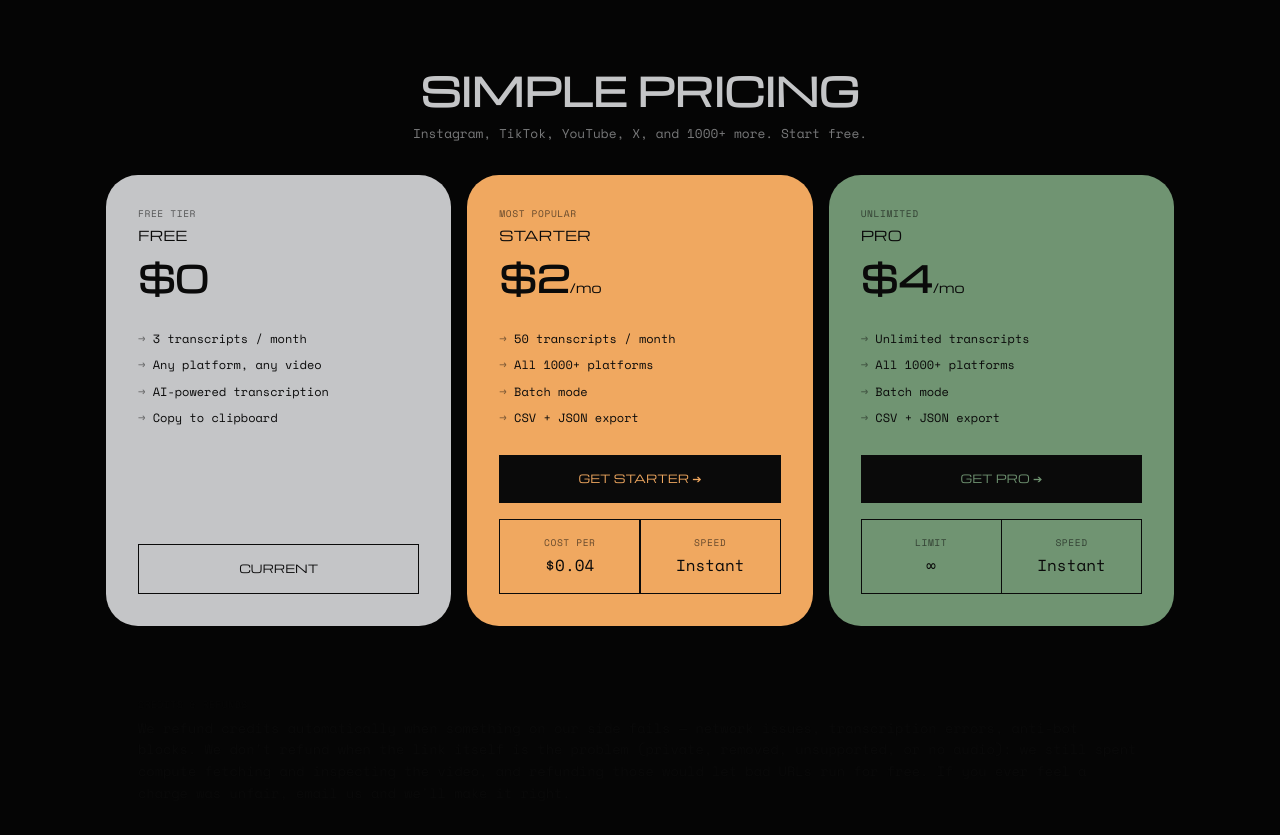
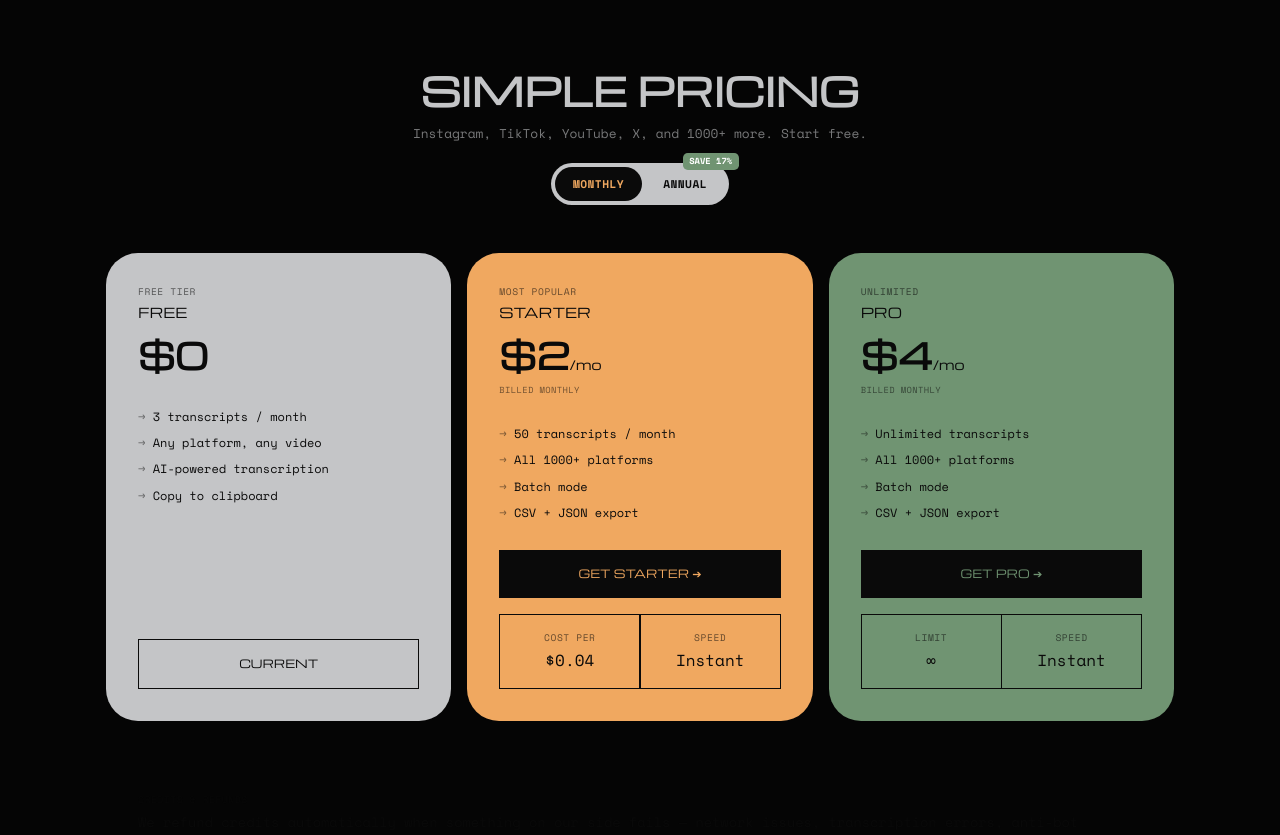
Before and after one commit to attentionfactory/transcriptx, a Flask app: page /pricing in a window 1280 px wide. Shown: the part 82-917 px from the top of the page. Run offline with Flask 3, Linux system fonts and the light colour scheme; some libraries are stand-ins or nearby versions.

Commit message:
Add annual billing with a Monthly/Annual pricing toggle.
Introduces annual variants for Starter and Pro, priced at 10× monthly
(two months free, 17% saving). The pricing page now has a Monthly/
Annual toggle that swaps prices and CTA URLs client-side — pure HTML/
CSS/JS, no backend trip. The Polar webhook recognizes the annual
product IDs and maps them to the same starter/pro plan keys, so
entitlements are identical regardless of interval; the chosen
interval is recorded on users.billing_interval for analytics. Annual
checkout URLs fall back to monthly URLs until the new products are
configured in Polar, so this can ship and ride along until the
dashboard work is done.

Co-Authored-By: Claude Opus 4.6 (1M context) <noreply@anthropic.com>

```diff
--- a/app.py
+++ b/app.py
@@ -53,6 +53,7 @@ from database import (
     set_verify_code, verify_email, verify_code_for_user, set_user_password,
     log_transcript_attempt, set_transcript_rating,
     maybe_claim_dunning_stage, clear_dunning_stage,
+    set_billing_interval,
     get_credits_for_user, use_credit_for_user, refund_credit_for_user,
     grant_credits,
     link_polar_to_user,
@@ -73,8 +74,12 @@ app.secret_key = os.environ.get("SECRET_KEY", "change-me-in-production-" + uuid.
 POLAR_WEBHOOK_SECRET = os.environ.get("POLAR_WEBHOOK_SECRET", "")
 POLAR_STARTER_PRODUCT_ID = os.environ.get("POLAR_STARTER_PRODUCT_ID", "")
 POLAR_PRO_PRODUCT_ID = os.environ.get("POLAR_PRO_PRODUCT_ID", "")
+POLAR_STARTER_ANNUAL_PRODUCT_ID = os.environ.get("POLAR_STARTER_ANNUAL_PRODUCT_ID", "")
+POLAR_PRO_ANNUAL_PRODUCT_ID = os.environ.get("POLAR_PRO_ANNUAL_PRODUCT_ID", "")
 POLAR_CHECKOUT_STARTER = os.environ.get("POLAR_CHECKOUT_STARTER", "#")
 POLAR_CHECKOUT_PRO = os.environ.get("POLAR_CHECKOUT_PRO", "#")
+POLAR_CHECKOUT_STARTER_ANNUAL = os.environ.get("POLAR_CHECKOUT_STARTER_ANNUAL", "").strip() or POLAR_CHECKOUT_STARTER
+POLAR_CHECKOUT_PRO_ANNUAL = os.environ.get("POLAR_CHECKOUT_PRO_ANNUAL", "").strip() or POLAR_CHECKOUT_PRO
 POLAR_CUSTOMER_PORTAL = os.environ.get("POLAR_CUSTOMER_PORTAL", "#")
 # Win-back checkout URLs (with a one-time discount code baked in) emailed to
 # users whose subscription was revoked. Fall back to standard checkout when unset.
@@ -1002,10 +1007,15 @@ def polar_webhook():
         polar_id = customer.get("id") or event_data.get("customer_id") or ""
 
         plan = None
+        billing_interval = None
         if POLAR_PRO_PRODUCT_ID and product_id == POLAR_PRO_PRODUCT_ID:
-            plan = "pro"
+            plan, billing_interval = "pro", "monthly"
         elif POLAR_STARTER_PRODUCT_ID and product_id == POLAR_STARTER_PRODUCT_ID:
-            plan = "starter"
+            plan, billing_interval = "starter", "monthly"
+        elif POLAR_PRO_ANNUAL_PRODUCT_ID and product_id == POLAR_PRO_ANNUAL_PRODUCT_ID:
+            plan, billing_interval = "pro", "annual"
+        elif POLAR_STARTER_ANNUAL_PRODUCT_ID and product_id == POLAR_STARTER_ANNUAL_PRODUCT_ID:
+            plan, billing_interval = "starter", "annual"
 
         if plan is None:
             strict_types = (
@@ -1046,7 +1056,14 @@ def polar_webhook():
         )
         if event_type in subscription_events:
             sync_polar_subscription_webhook(event_type, event_data, plan)
-            logging.info("Polar webhook %s synced (plan=%s)", event_type, plan)
+            if billing_interval and polar_id:
+                set_billing_interval(polar_id, billing_interval)
+            logging.info(
+                "Polar webhook %s synced (plan=%s, interval=%s)",
+                event_type,
+                plan,
+                billing_interval or "unknown",
+            )
 
             # Dunning: fire recovery emails on state transitions. Idempotent —
             # maybe_claim_dunning_stage ensures we only email once per stage.
@@ -2600,6 +2617,8 @@ register_page_routes(
     get_banner=get_banner,
     checkout_starter=POLAR_CHECKOUT_STARTER,
     checkout_pro=POLAR_CHECKOUT_PRO,
+    checkout_starter_annual=POLAR_CHECKOUT_STARTER_ANNUAL,
+    checkout_pro_annual=POLAR_CHECKOUT_PRO_ANNUAL,
     customer_portal=POLAR_CUSTOMER_PORTAL,
     featurebase_app_id=FEATUREBASE_APP_ID,
     guides_content=GUIDES_CONTENT,
--- a/database.py
+++ b/database.py
@@ -119,6 +119,7 @@ def _migrate_columns(db):
         ("last_billing_event_at", "TEXT"),
         ("dunning_stage", "TEXT"),
         ("dunning_sent_at", "TEXT"),
+        ("billing_interval", "TEXT"),
     ]
     for col, col_type in migrations:
         if col not in existing:
@@ -756,6 +757,17 @@ def maybe_claim_dunning_stage(user_id, stage):
         return cur.rowcount > 0
 
 
+def set_billing_interval(polar_customer_id, interval):
+    """Record whether the active subscription is monthly or annual. Analytics only."""
+    if not polar_customer_id or interval not in ("monthly", "annual"):
+        return
+    with get_db() as db:
+        db.execute(
+            "UPDATE users SET billing_interval = ? WHERE polar_customer_id = ?",
+            (interval, polar_customer_id),
+        )
+
+
 def clear_dunning_stage(user_id):
     """Clear dunning marker (e.g. after subscription returns to active)."""
     if not user_id:
--- a/routes_pages.py
+++ b/routes_pages.py
@@ -20,7 +20,14 @@ def register_page_routes(
     customer_portal,
     featurebase_app_id,
     guides_content,
+    checkout_starter_annual=None,
+    checkout_pro_annual=None,
 ):
+    # Annual checkout URLs fall back to monthly until the annual products are
+    # configured in Polar. Pricing toggle shows the same CTA for both states
+    # until annual URLs are distinct.
+    checkout_starter_annual = checkout_starter_annual or checkout_starter
+    checkout_pro_annual = checkout_pro_annual or checkout_pro
     def _tool_schema(page, canonical_url):
         return {
             "@context": "https://schema.org",
@@ -149,6 +156,8 @@ def register_page_routes(
             config={
                 "checkout_starter": checkout_starter,
                 "checkout_pro": checkout_pro,
+                "checkout_starter_annual": checkout_starter_annual,
+                "checkout_pro_annual": checkout_pro_annual,
                 "customer_portal": customer_portal,
                 "featurebase_app_id": featurebase_app_id,
             },
--- a/templates/pricing.html
+++ b/templates/pricing.html
@@ -118,6 +118,24 @@
         @media (max-width:800px) {
             .plans { grid-template-columns:1fr; }
         }
+
+        .billing-toggle {
+            display:inline-flex; background:var(--grey); border-radius:999px;
+            padding:4px; gap:4px; margin:0 auto 1rem; position:relative;
+        }
+        .billing-toggle button {
+            background:transparent; border:none; padding:.55rem 1.1rem;
+            font-family:var(--f-tech); font-size:.7rem; text-transform:uppercase;
+            letter-spacing:.04em; font-weight:700; color:var(--ink);
+            cursor:pointer; border-radius:999px; transition:.18s;
+        }
+        .billing-toggle button.active { background:var(--ink); color:var(--orange); }
+        .billing-toggle .save-tag {
+            position:absolute; top:-10px; right:-10px;
+            background:var(--green); color:#fff; font-size:.55rem; font-weight:700;
+            padding:.15rem .4rem; border-radius:.3rem; text-transform:uppercase;
+        }
+        .price-sub { display:block; font-size:.55rem; opacity:.55; margin-top:.3rem; letter-spacing:.04em; text-transform:uppercase; }
     </style>
 </head>
 <body>
@@ -133,6 +151,13 @@
         <div class="pricing-head">
             <h1>Simple Pricing</h1>
             <p>Instagram, TikTok, YouTube, X, and 1000+ more. Start free.</p>
+            <div style="display:flex;justify-content:center;margin-top:1.2rem;">
+                <div class="billing-toggle" role="tablist" aria-label="Billing interval">
+                    <button type="button" class="active" data-interval="monthly" onclick="setBilling('monthly')">Monthly</button>
+                    <button type="button" data-interval="annual" onclick="setBilling('annual')">Annual</button>
+                    <span class="save-tag">Save 17%</span>
+                </div>
+            </div>
         </div>
 
         <div class="plans">
@@ -152,14 +177,21 @@
             <div class="panel p-orange">
                 <span class="label">Most Popular</span>
                 <div class="plan-name">Starter</div>
-                <div class="plan-price">$2<span>/mo</span></div>
+                <div class="plan-price"
+                     data-monthly='$2<span>/mo</span>'
+                     data-annual='$20<span>/yr</span>'>$2<span>/mo</span></div>
+                <span class="price-sub" data-monthly="Billed monthly" data-annual="$1.67/mo — 2 months free">Billed monthly</span>
                 <ul class="plan-features">
                     <li>50 transcripts / month</li>
                     <li>All 1000+ platforms</li>
                     <li>Batch mode</li>
                     <li>CSV + JSON export</li>
                 </ul>
-                <a href="{{ config.checkout_starter }}" class="plan-btn dark" style="margin-top:auto;" data-umami-event="checkout-starter">GET STARTER ➔</a>
+                <a href="{{ config.checkout_starter }}"
+                   data-href-monthly="{{ config.checkout_starter }}"
+                   data-href-annual="{{ config.checkout_starter_annual }}"
+                   class="plan-btn dark plan-cta" style="margin-top:auto;"
+                   data-umami-event="checkout-starter">GET STARTER ➔</a>
                 <div class="spec-grid cols-2">
                     <div class="spec-cell"><span class="label">Cost Per</span><div>$0.04</div></div>
                     <div class="spec-cell"><span class="label">Speed</span><div>Instant</div></div>
@@ -169,14 +201,21 @@
             <div class="panel p-green">
                 <span class="label">Unlimited</span>
                 <div class="plan-name">Pro</div>
-                <div class="plan-price">$4<span>/mo</span></div>
+                <div class="plan-price"
+                     data-monthly='$4<span>/mo</span>'
+                     data-annual='$40<span>/yr</span>'>$4<span>/mo</span></div>
+                <span class="price-sub" data-monthly="Billed monthly" data-annual="$3.33/mo — 2 months free">Billed monthly</span>
                 <ul class="plan-features">
                     <li>Unlimited transcripts</li>
                     <li>All 1000+ platforms</li>
                     <li>Batch mode</li>
                     <li>CSV + JSON export</li>
                 </ul>
-                <a href="{{ config.checkout_pro }}" class="plan-btn green" style="margin-top:auto;" data-umami-event="checkout-pro">GET PRO ➔</a>
+                <a href="{{ config.checkout_pro }}"
+                   data-href-monthly="{{ config.checkout_pro }}"
+                   data-href-annual="{{ config.checkout_pro_annual }}"
+                   class="plan-btn green plan-cta" style="margin-top:auto;"
+                   data-umami-event="checkout-pro">GET PRO ➔</a>
                 <div class="spec-grid cols-2">
                     <div class="spec-cell"><span class="label">Limit</span><div>∞</div></div>
                     <div class="spec-cell"><span class="label">Speed</span><div>Instant</div></div>
@@ -197,6 +236,23 @@
         </div>
 
     </div>
+    <script>
+        (function(){
+            function setBilling(interval) {
+                document.querySelectorAll('.billing-toggle button').forEach(function(b){
+                    b.classList.toggle('active', b.dataset.interval === interval);
+                });
+                document.querySelectorAll('[data-monthly][data-annual]').forEach(function(el){
+                    el.innerHTML = el.getAttribute('data-' + interval);
+                });
+                document.querySelectorAll('.plan-cta').forEach(function(a){
+                    var href = a.getAttribute('data-href-' + interval);
+                    if (href) a.setAttribute('href', href);
+                });
+            }
+            window.setBilling = setBilling;
+        })();
+    </script>
     {% include "_site_footer.html" %}
 </body>
 </html>
```
Also changed, not shown: tests/test_annual_plans.py (added, +146 -0 lines), 1 other file.
